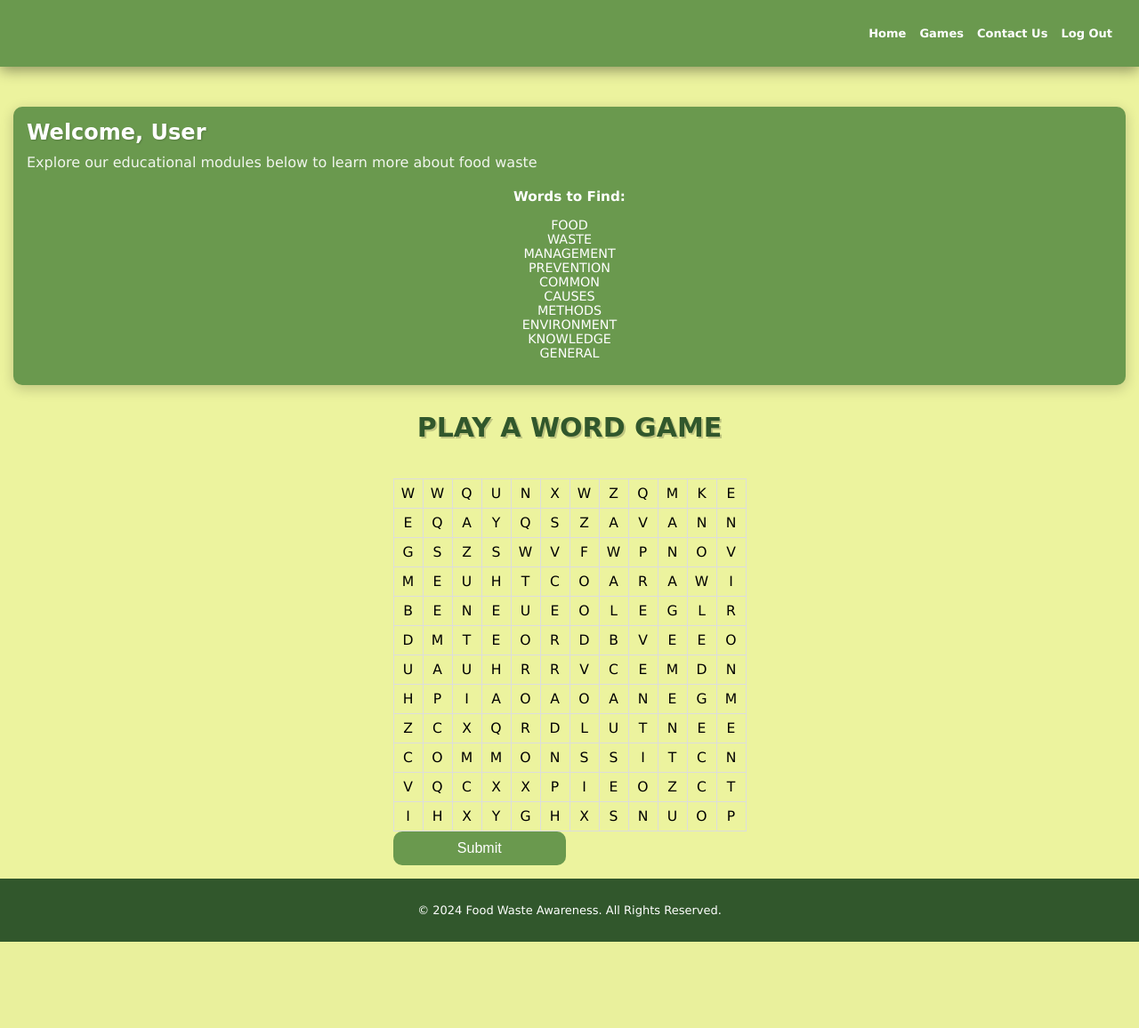
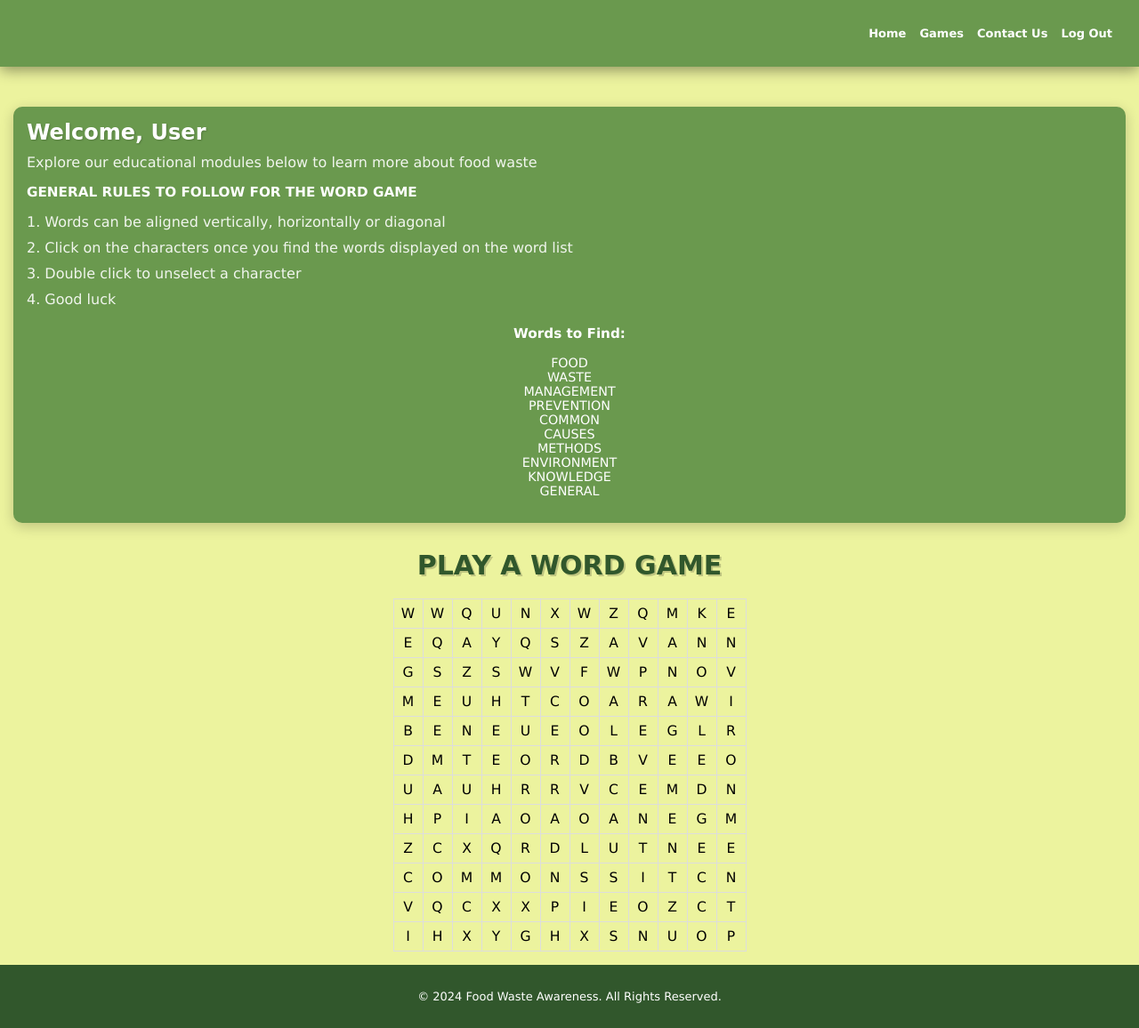
Before and after one commit to Fabchirajoul/FWA, a Flask app: page /user_account_game in a window 1280 px wide. Shown: the whole page at 89% size. Before the commit the page ends 1059 px from the top, so only its background shows below. Run offline with Flask 3, Linux system fonts and the light colour scheme; data comes from the database, SQL or seed files in the repository.

Commit message:
added a styling

```diff
--- a/static/css/style.css
+++ b/static/css/style.css
@@ -674,6 +674,11 @@ h2 {
     color: green;
 }
 
+.grouping_word_game {
+
+    display:flex
+}
+
 
 /* Responsiveness for quiz pages */
 /* For medium screens (tablets)  */
--- a/templates/login.html
+++ b/templates/login.html
@@ -122,7 +122,7 @@
                 {% with messages = get_flashed_messages(with_categories=true) %}
                 {% if messages %}
                     {% for category, message in messages %}
-                        <div class="alert alert-{{ category }}">{{ message }}</div>
+                        <div class="alert alert-{{ category }}" stye="color:red;">{{ message }}</div>
                     {% endfor %}
                 {% endif %}
                 {% endwith %}
--- a/templates/userAccountGame.html
+++ b/templates/userAccountGame.html
@@ -47,12 +47,16 @@
       <p>
         Explore our educational modules below to learn more about food waste
       </p>
-
+      <h3>GENERAL RULES TO FOLLOW FOR THE WORD GAME</h3>
+      <p>1. Words can be aligned vertically, horizontally or diagonal </p>
+      <p>2. Click on the characters once you find the words displayed on the word list </p>
+      <p>3. Double click to unselect a character </p>
+      <p>4. Good luck </p>
 
 
 
       <div id="review-section">
-          <h3>Review Your Answers</h3>
+
 
           {% with messages = get_flashed_messages(with_categories=true) %}
           {% if messages %}
@@ -80,6 +84,8 @@
 
     <!--GENERAL -->
     <div class="cards-container" x-show="Admin_Home_Page" x-cloak>
+   <div class="">
+
     <h2 class="header">PLAY A WORD GAME</h2>
     <form method="POST" action="{{ url_for('user_account_game') }}">
         <table class="word-search-grid" id="wordGrid">
@@ -92,9 +98,12 @@
             {% endfor %}
         </table>
         <div class="text-center mt-3">
-                <button type="submit" class="submit-button">Submit</button>
+
         </div>
     </form>
+
+
+   </div>
 
 
 
@@ -160,6 +169,7 @@
             let selectedCells = [];
             let wordGrid = document.getElementById('wordGrid');
             let wordList = {{ words | tojson }}; // Array of words to find
+            let foundWords = [];
 
             wordGrid.addEventListener('click', function (event) {
                 if (event.target.classList.contains('grid-cell')) {
@@ -182,7 +192,7 @@
 
                     // Check if selected letters form a word
                     let formedWord = selectedCells.map(cell => cell.letter).join('');
-                    if (wordList.includes(formedWord)) {
+                    if (wordList.includes(formedWord) && !foundWords.includes(formedWord)) {
                         alert('Found: ' + formedWord);
 
                         // Cross out the word in the list
@@ -196,11 +206,21 @@
                             document.querySelector(`.grid-cell[data-row="${cell.row}"][data-col="${cell.col}"]`).classList.add('found');
                         });
 
+                        foundWords.push(formedWord); // Add the found word to the list
                         selectedCells = []; // Clear selection after finding a word
+
+                        // Check if all words have been found
+                        if (foundWords.length === wordList.length) {
+                            setTimeout(() => {
+                                alert('GAME OVER');
+                                window.location.href = "{{ url_for('user_account') }}"; // Redirect to homepage
+                            }, 1000); // Delay to allow the user to see the message
+                        }
                     }
                 }
             });
         });
+
 
 
     </script>
```
Lines whose indentation alone changed are shown as unchanged.
